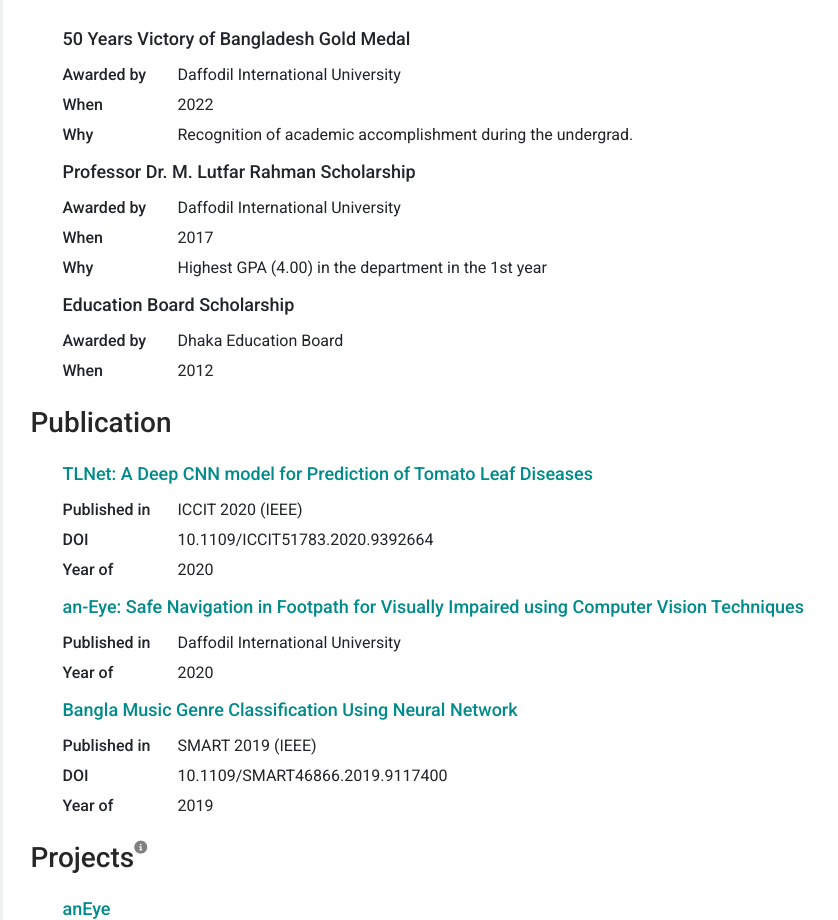
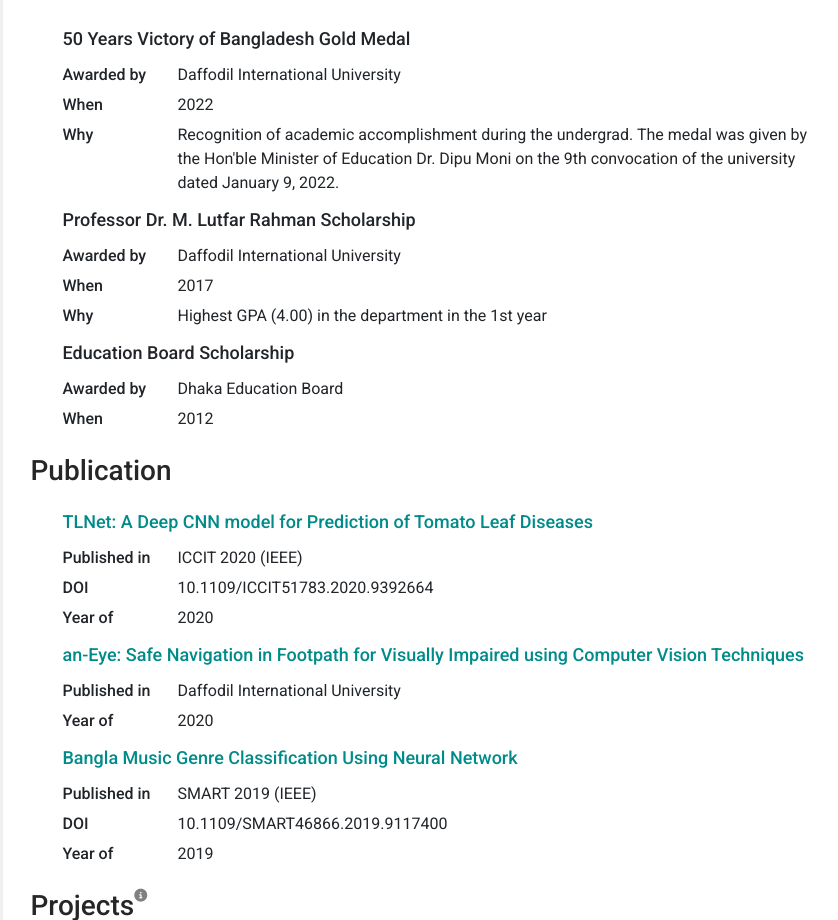
Before and after one commit to afifaniks/afifaniks-github-io-old, a React (Create React App) app: page / in a window 1280 px wide. Shown: the part 1360-2280 px from the top of the page, without its empty margins (219-1057 px from the left). Built offline with nearby package versions, Linux system fonts and the light colour scheme.

Commit message:
Information updated

```diff
--- a/src/statics/PROFILE_DATA.js
+++ b/src/statics/PROFILE_DATA.js
@@ -56,7 +56,7 @@
             title: "50 Years Victory of Bangladesh Gold Medal",
             time: "2022",
             awardedBy: "Daffodil International University",
-            desc: "Recognition of academic accomplishment during the undergrad."
+            desc: "Recognition of academic accomplishment during the undergrad. The medal was given by the Hon'ble Minister of Education Dr. Dipu Moni on the 9th convocation of the university dated January 9, 2022."
         },
         {
             title: "Professor Dr.  M. Lutfar Rahman Scholarship",
```
